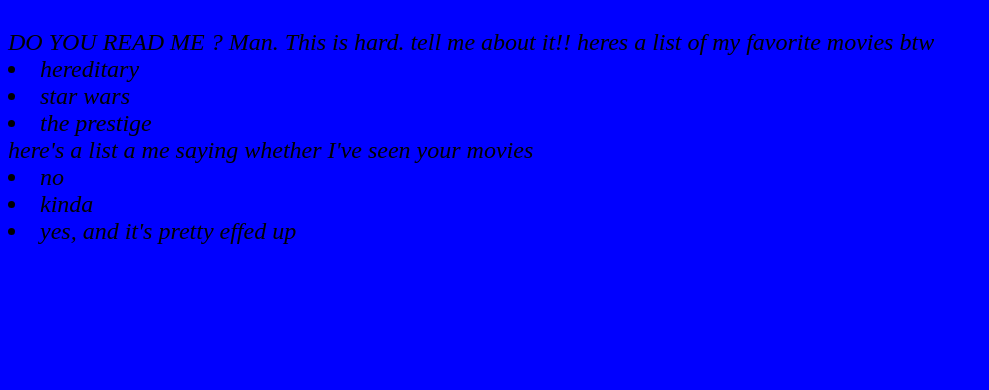
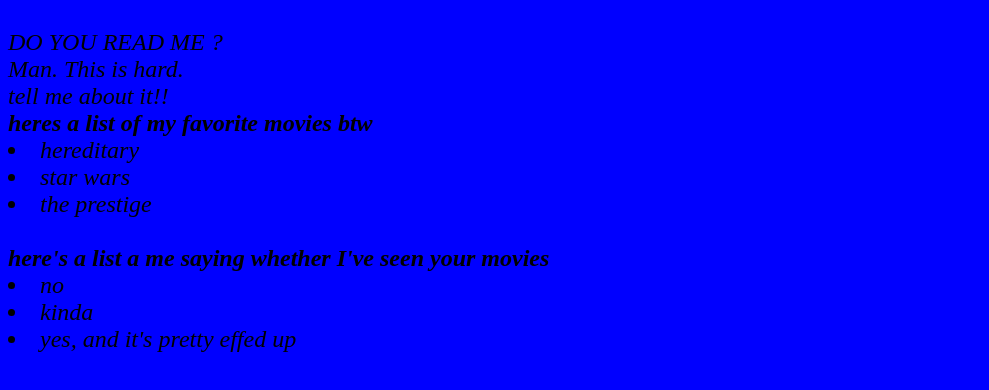
Before and after one commit to jlcdefenbaugh/github-studio, a plain HTML site: page index.html in a window 1280 px wide. Shown: the part 90-480 px from the top of the page, without its empty margins (0-989 px from the left). Drawn offline with Linux system fonts and the light colour scheme.

Commit message:
Added breaks for readability

```diff
--- a/index.html
+++ b/index.html
@@ -10,18 +10,18 @@
 <h1> Jami and Sammie's Amazing Coding Project</h1>
 <body>
     DO YOU READ ME ?
-    Man. This is hard.
+    <br>Man. This is hard.
 
-    tell me about it!!
+    <br>tell me about it!!
 
 
 
-    heres a list of my favorite movies btw
+    <br><b>heres a list of my favorite movies btw</b>
     <li>hereditary</li>
     <li>star wars</li>
     <li>the prestige</li>
 
-    here's a list a me saying whether I've seen your movies
+    <br><b>here's a list a me saying whether I've seen your movies</b>
     <li>no</li>
     <li>kinda</li>
     <li>yes, and it's pretty effed up</li>
```
